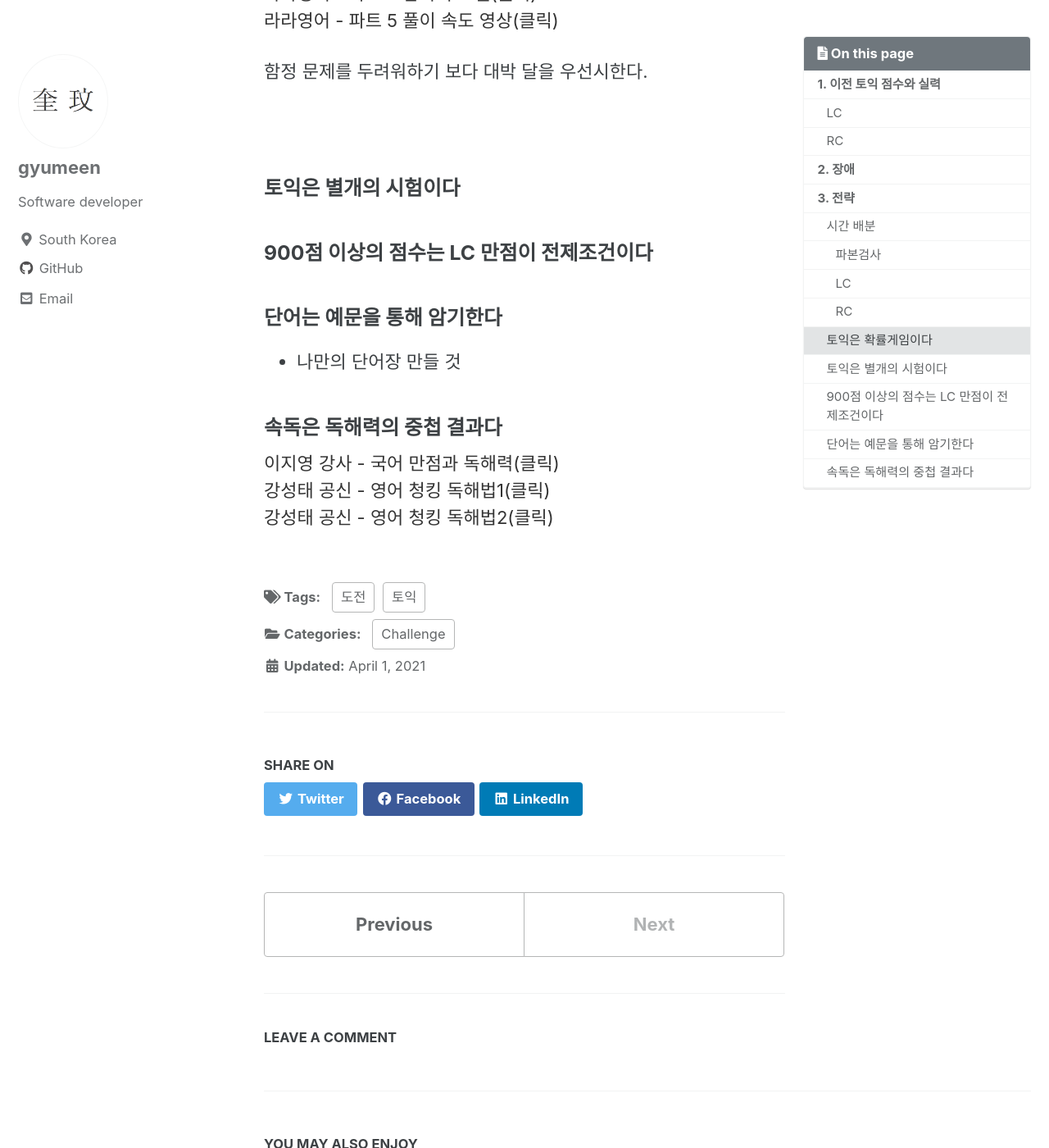
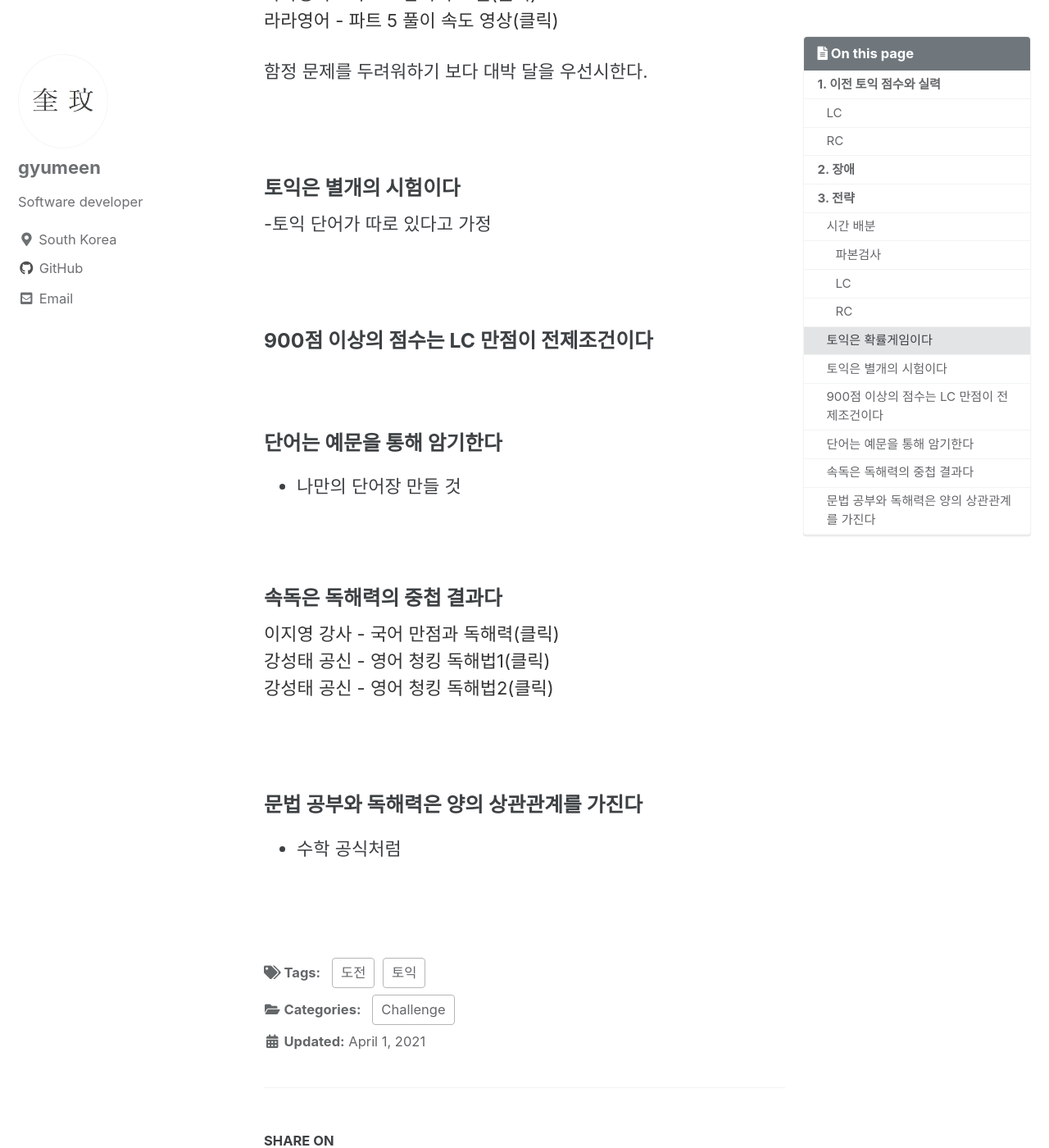
Before and after one commit to gyumeen/gyumeen.github.io, a Jekyll site: the page built from _posts/2021/Challenge/TOEIC/2021-04-01-[Toeic]1.md, in a window 1280 px wide and 1400 px high, scrolled down 4489 px. Shown: the whole window at 82% size. Built offline with Jekyll 4.4.1, drawn with Linux system fonts in a browser that asks for light colours; cached includes are drawn as plain includes; comment, search, counter and statistics services are not loaded.

Commit message:
Update 2021-04-01-[Toeic]1.md

```diff
--- a/_posts/2021/Challenge/TOEIC/2021-04-01-[Toeic]1.md
+++ b/_posts/2021/Challenge/TOEIC/2021-04-01-[Toeic]1.md
@@ -130,13 +130,27 @@ RC 파트 5를 풀 때, 얍싸비 스킬을 적극적으로 사용한다.
 <br/>
 
 ### 토익은 별개의 시험이다
+-토익 단어가 따로 있다고 가정
+
+<br/>
 
 ### 900점 이상의 점수는 LC 만점이 전제조건이다
 
+<br/>
+
 ### 단어는 예문을 통해 암기한다
 - 나만의 단어장 만들 것
+
+<br/>
 
 ### 속독은 독해력의 중첩 결과다
 [이지영 강사 - 국어 만점과 독해력(클릭)](https://youtu.be/z-LST311HsY)
 [강성태 공신 - 영어 청킹 독해법1(클릭)](https://youtu.be/XTvAf1huxjw)
 [강성태 공신 - 영어 청킹 독해법2(클릭)](https://youtu.be/CtjnLnE53K8)
+
+<br/>
+
+### 문법 공부와 독해력은 양의 상관관계를 가진다
+- 수학 공식처럼
+
+<br/>
```
